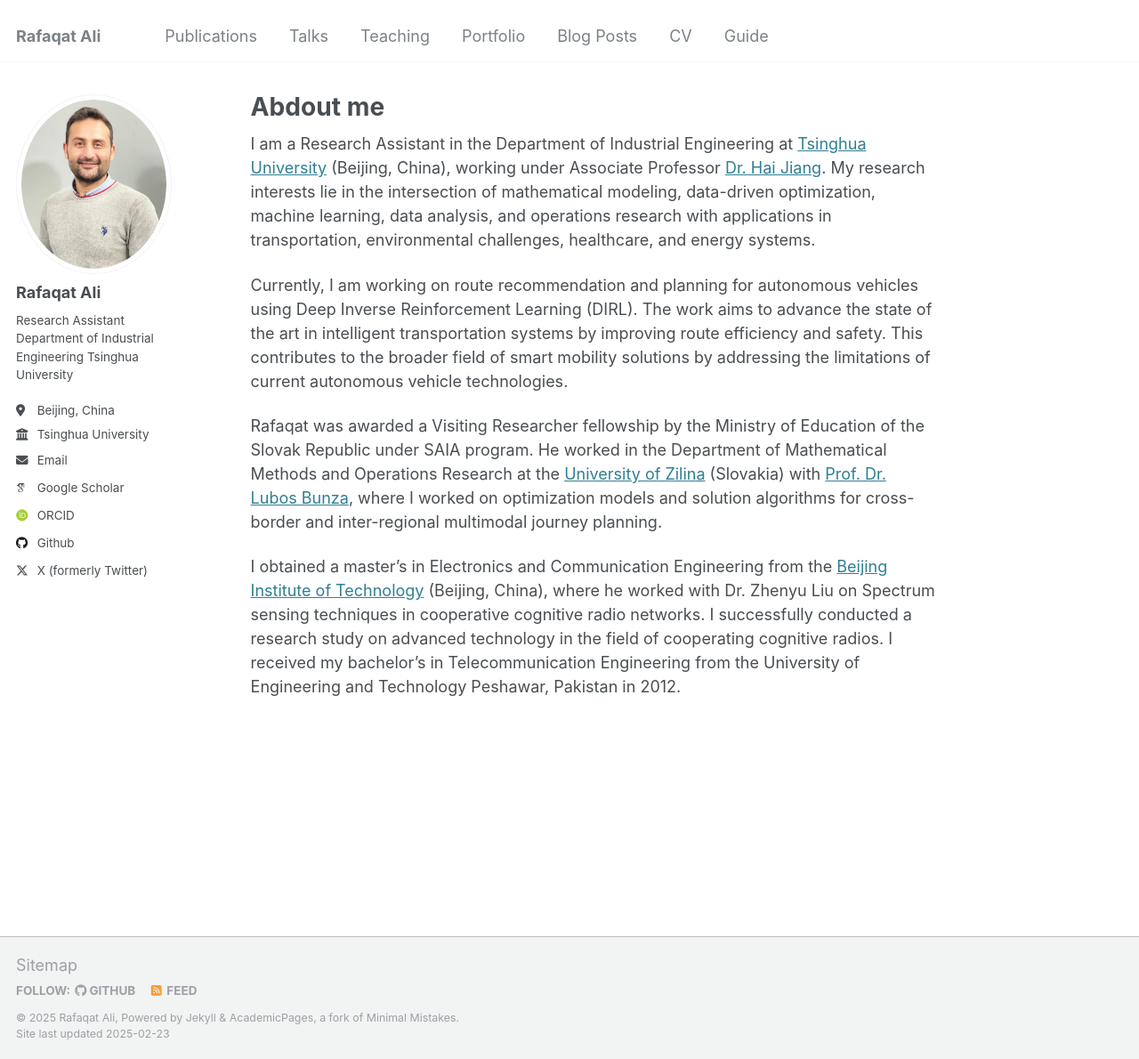
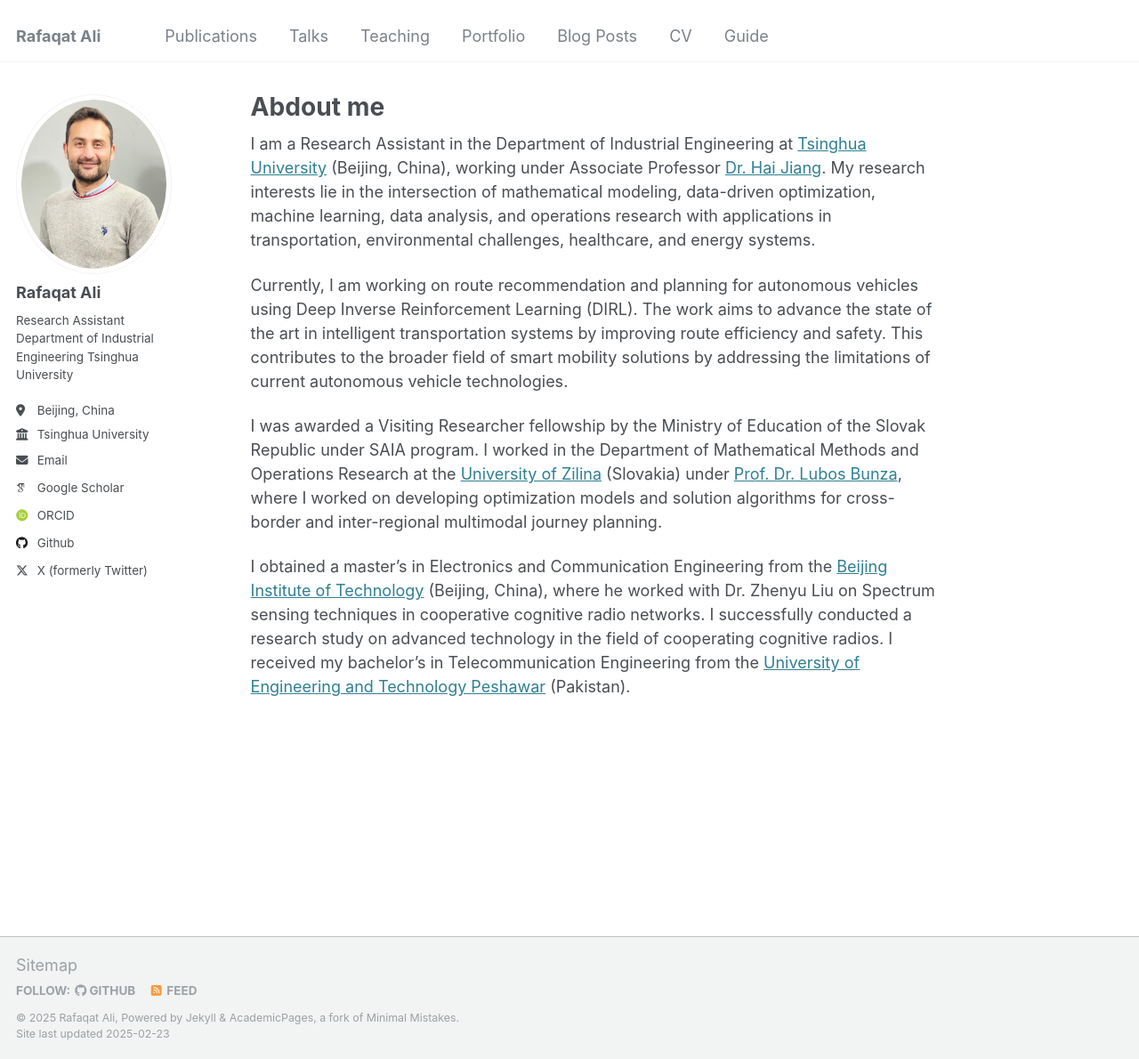
Before and after one commit to ralikk/ralikk.github.io, a Jekyll site: the page built from _pages/about.md, in a window 1280 px wide and 1190 px high. Shown: the whole window at 89% size. Built offline with Jekyll 4.4.1, drawn with Linux system fonts in a browser that asks for light colours; some web fonts are replaced.

Commit message:
Update about.md

```diff
--- a/_pages/about.md
+++ b/_pages/about.md
@@ -11,7 +11,6 @@ I am a Research Assistant in the Department of Industrial Engineering at [Tsingh
 
 Currently, I am working on route recommendation and planning for autonomous vehicles using Deep Inverse Reinforcement Learning (DIRL). The work aims to advance the state of the art in intelligent transportation systems by improving route efficiency and safety. This contributes to the broader field of smart mobility solutions by addressing the limitations of current autonomous vehicle technologies.
 
-Rafaqat was awarded a Visiting Researcher fellowship by the Ministry of Education of the Slovak Republic under SAIA program. He worked in the Department of Mathematical Methods and Operations Research at the [University of Zilina](https://www.uniza.sk) (Slovakia) with [Prof. Dr. Lubos Bunza](http://frdsa.uniza.sk/~buzna/), where I worked on optimization models and solution algorithms for cross-border and inter-regional multimodal journey planning.
+I was awarded a Visiting Researcher fellowship by the Ministry of Education of the Slovak Republic under SAIA program. I worked in the Department of Mathematical Methods and Operations Research at the [University of Zilina](https://www.uniza.sk) (Slovakia) under [Prof. Dr. Lubos Bunza](http://frdsa.uniza.sk/~buzna/), where I worked on developing optimization models and solution algorithms for cross-border and inter-regional multimodal journey planning.
 
-
-I obtained a master's in Electronics and Communication Engineering from the [Beijing Institute of Technology](https://www.bit.edu.cn) (Beijing, China), where he worked with Dr. Zhenyu Liu on Spectrum sensing techniques in cooperative cognitive radio networks. I successfully conducted a research study on advanced technology in the field of cooperating cognitive radios. I received my bachelor's in Telecommunication Engineering from the University of Engineering and Technology Peshawar, Pakistan in 2012.
+I obtained a master's in Electronics and Communication Engineering from the [Beijing Institute of Technology](https://www.bit.edu.cn) (Beijing, China), where he worked with Dr. Zhenyu Liu on Spectrum sensing techniques in cooperative cognitive radio networks. I successfully conducted a research study on advanced technology in the field of cooperating cognitive radios. I received my bachelor's in Telecommunication Engineering from the [University of Engineering and Technology Peshawar](https://www.uetpeshawar.edu.pk/) (Pakistan).
```
